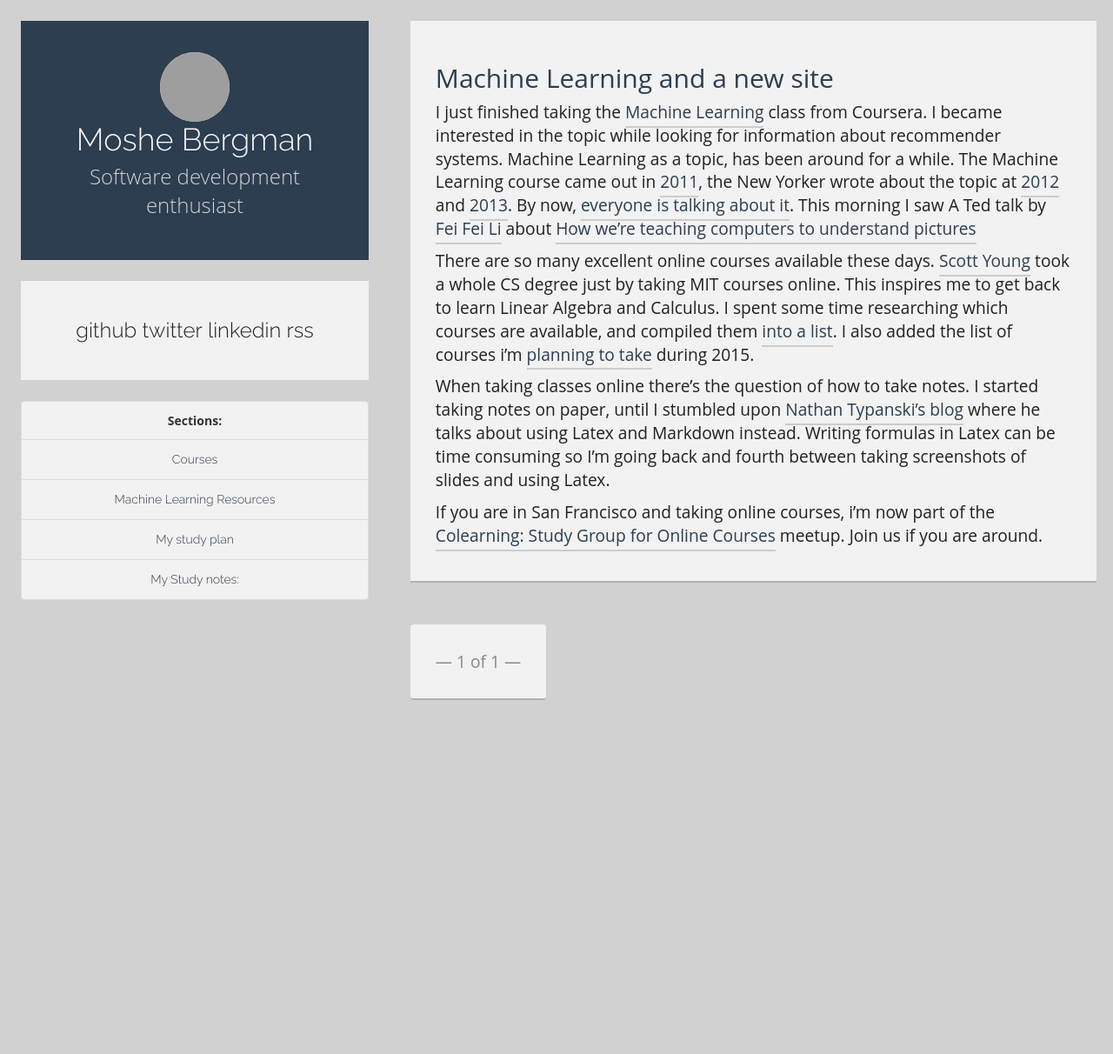
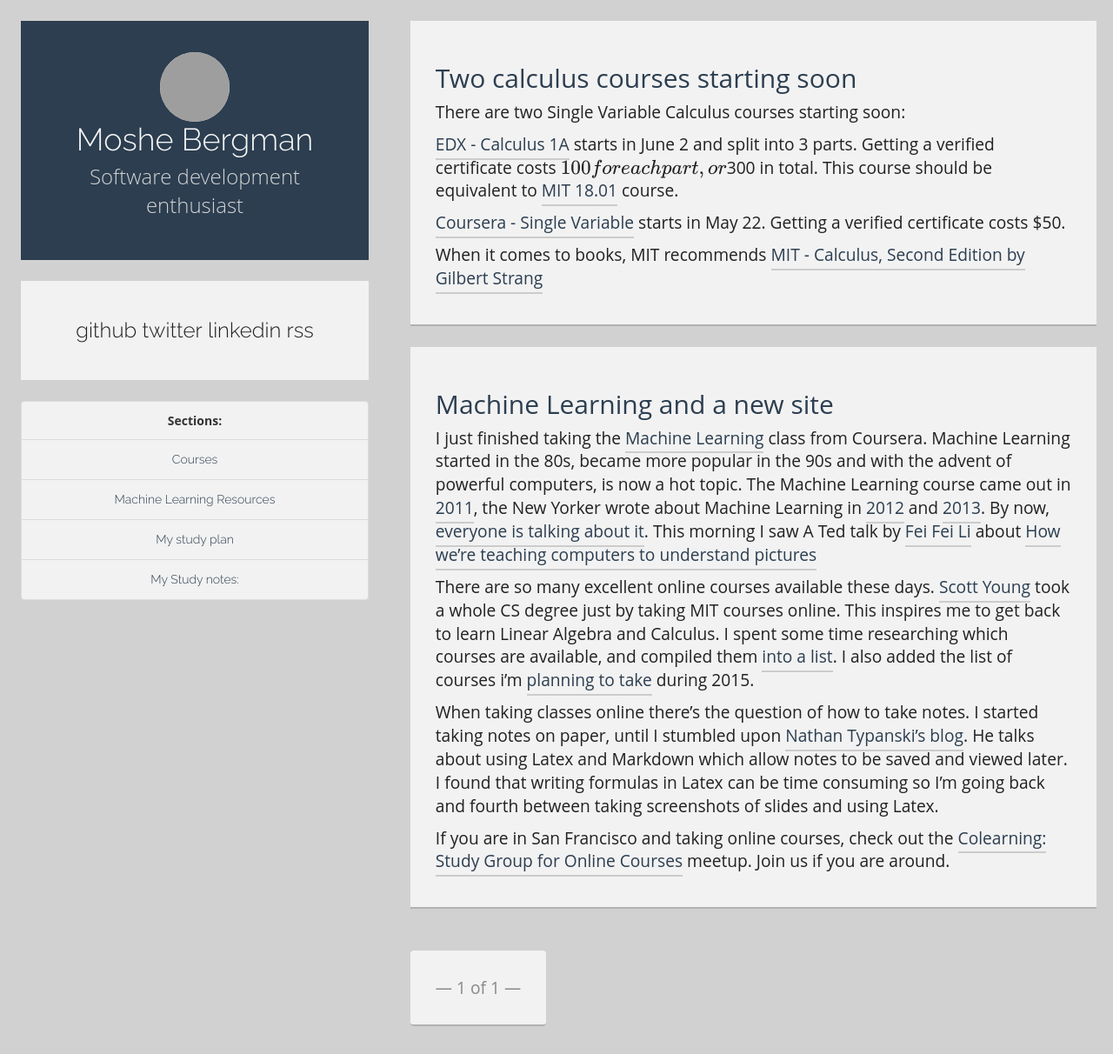
Before and after one commit to yatabani/mb-dev.github.io, a Jekyll site: the page built from index.html, in a window 1280 px wide. Shown: the whole page at 87% size. Built offline with Jekyll 4.4.1, drawn with Linux system fonts in a browser that asks for light colours; nearby versions of some CDN libraries; formulas are drawn with MathJax 3; the list of posts is cut into pages by our own code; before the commit the page ends 900 px from its top, so only the background shows below that; grey boxes are pictures that could not be loaded.

Commit message:
post about calculus courses starting soon

```diff
--- a/_posts/2015-04-05-machine-learning-and-a-new-site.md
+++ b/_posts/2015-04-05-machine-learning-and-a-new-site.md
@@ -3,15 +3,15 @@
 title: 'Machine Learning and a new site'
 ---
 
-I just finished taking the [Machine Learning][2] class from Coursera. I became interested in the topic while looking for information about recommender systems. Machine Learning as a topic, has been around for a while. The Machine Learning course came out in [2011][1], the New Yorker wrote about the topic at [2012][5] and [2013][6]. By now, [everyone is talking about it][7]. This morning I saw A Ted talk by [Fei Fei Li][4] about [How we're teaching computers to understand pictures][3]
+I just finished taking the [Machine Learning][2] class from Coursera. Machine Learning started in the 80s, became more popular in the 90s and with the advent of powerful computers, is now a hot topic. The Machine Learning course came out in [2011][1], the New Yorker wrote about Machine Learning in [2012][5] and [2013][6]. By now, [everyone is talking about it][7]. This morning I saw A Ted talk by [Fei Fei Li][4] about [How we're teaching computers to understand pictures][3]
 
 <!--more-->
 
 There are so many excellent online courses available these days. [Scott Young][9] took a whole CS degree just by taking MIT courses online. This inspires me to get back to learn Linear Algebra and Calculus. I spent some time researching which courses are available, and compiled them [into a list](/resources/courses.html). I also added the list of courses i'm [planning to take][10] during 2015.
 
-When taking classes online there's the question of how to take notes. I started taking notes on paper, until I stumbled upon [Nathan Typanski's blog][8] where he talks about using Latex and Markdown instead. Writing formulas in Latex can be time consuming  so I'm going back and fourth between taking screenshots of slides and using Latex.
+When taking classes online there's the question of how to take notes. I started taking notes on paper, until I stumbled upon [Nathan Typanski's blog][8]. He talks about using Latex and Markdown which allow notes to be saved and viewed later. I found that writing formulas in Latex can be time consuming so I'm going back and fourth between taking screenshots of slides and using Latex.
 
-If you are in San Francisco and taking online courses, i'm now part of the [Colearning: Study Group for Online Courses][11] meetup. Join us if you are around.
+If you are in San Francisco and taking online courses, check out the [Colearning: Study Group for Online Courses][11] meetup. Join us if you are around.
 
 [1]: http://www.slate.com/articles/technology/future_tense/features/2011/learning_machine/stanford_machine_learning_class_week_1_what_what_richard_scarry__0.html
 [2]: https://www.coursera.org/course/ml
--- /dev/null
+++ b/_posts/2015-05-16-calculus-courses.md
@@ -0,0 +1,17 @@
+---
+tags: ['main']
+title: 'Two calculus courses starting soon'
+---
+
+There are two Single Variable Calculus courses starting soon:
+
+[EDX - Calculus 1A][1] starts in June 2 and split into 3 parts. Getting a verified certificate costs $100 for each part, or $300 in total. This course should be equivalent to [MIT 18.01][3] course.
+
+[Coursera - Single Variable][2] starts in May 22. Getting a verified certificate costs $50.
+
+When it comes to books, MIT recommends [MIT - Calculus, Second Edition by Gilbert Strang][4]
+
+[1]: https://www.edx.org/course/calculus-1a-differentiation-mitx-18-01-1x
+[2]: https://www.coursera.org/course/calcsing
+[3]: http://ocw.mit.edu/courses/mathematics/18-01sc-single-variable-calculus-fall-2010/
+[4]: http://www.amazon.com/Calculus-Second-Gilbert-Strang/dp/0980232740
```
Also changed, not shown: resources/courses.md (+4 -0 lines).
